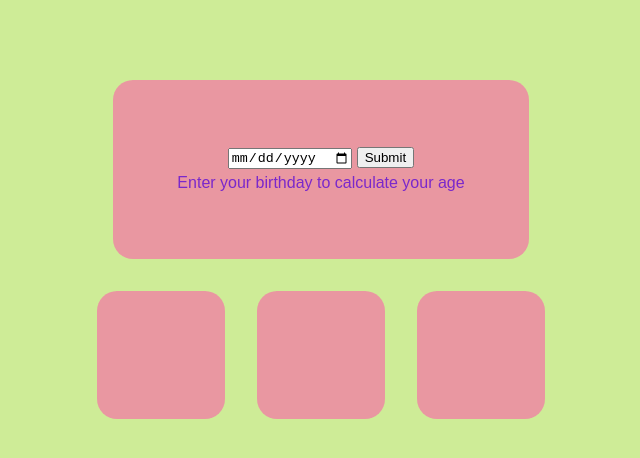
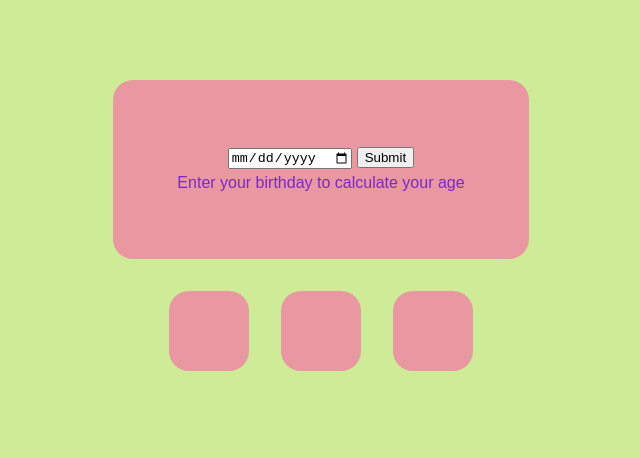
Before and after one commit to NESEGEMAA/CodeAlpha_Project_AgeCalculator, a plain HTML site: page index.html in a window 1280 px wide. Shown: the whole page, without its empty margins (319-959 px from the left). Drawn offline with Linux system fonts and the light colour scheme.

Commit message:
decreased the padding for the output div tags for better visuals

```diff
--- a/styles.css
+++ b/styles.css
@@ -36,6 +36,6 @@ section {
 section > div {
     background-color: rgba(252, 96, 168, 0.6);
     margin: 2vh;
-    padding: 8vh;
+    padding: 5vh;
     border-radius: 20px;
 }
```
